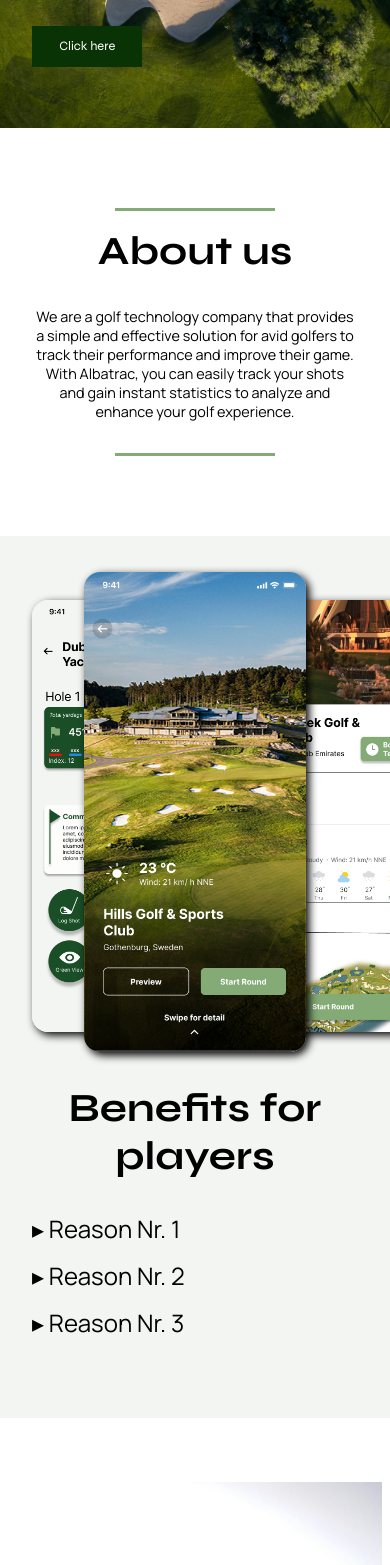
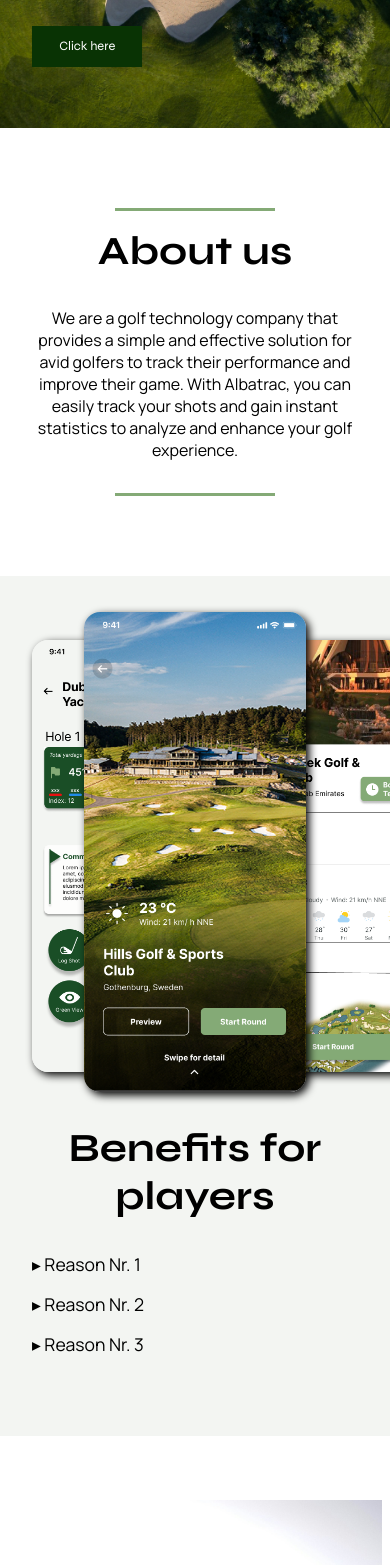
Before and after one commit to albatrac/albatrac, a React (Vite) app: page / in a window 390 px wide. Shown: the part 432-1997 px from the top of the page. Built offline with nearby package versions, Linux system fonts and the light colour scheme.

Commit message:
new mediaqueries fix

```diff
--- a/src/frontend/styling/globals/decoration.scss
+++ b/src/frontend/styling/globals/decoration.scss
@@ -10,7 +10,7 @@
 	margin-bottom: 1rem;
 }
 
-@media (max-width: 768px) {
+@media (max-width: 976px) {
 	.line {
 		width: 10rem;
 		height: 0.2rem;
--- a/src/frontend/styling/globals/typography.scss
+++ b/src/frontend/styling/globals/typography.scss
@@ -37,7 +37,7 @@ li {
 @media (max-width: 768px) {
 	p,
 	.p {
-		font-size: 0.9rem;
+		font-size: 1rem;
 		margin-bottom: 1rem;
 	}
 
@@ -59,14 +59,13 @@ li {
 	}
 
 	li {
-		font-size: 0.9rem;
-		margin-bottom: 1rem;
+		font-size: 1.1rem;
 	}
 }
 @media (max-width: 480px) {
 	p,
 	.p {
-		font-size: 0.9rem;
+		font-size: 1rem;
 		margin-bottom: 1rem;
 	}
 
@@ -88,7 +87,6 @@ li {
 	}
 
 	li {
-		font-size: 0.9rem;
-		margin-bottom: 0.9rem;
+		font-size: 1.1rem;
 	}
 }
--- a/src/frontend/styling/globals/variables.scss
+++ b/src/frontend/styling/globals/variables.scss
@@ -16,7 +16,7 @@
 	--colour-beige-green: #ebf3e7;
 }
 
-@media (max-width: 768px) {
+@media (max-width: 976px) {
 	:root {
 		--page-padding: 4rem;
 	}
--- a/src/frontend/styling/partials/about.scss
+++ b/src/frontend/styling/partials/about.scss
@@ -24,7 +24,7 @@
 	text-align: center;
 }
 
-@media (max-width: 768px) {
+@media (max-width: 976px) {
 	.about__information {
 		width: 100%;
 		margin-left: 0rem;
--- a/src/frontend/styling/partials/footer.scss
+++ b/src/frontend/styling/partials/footer.scss
@@ -12,6 +12,7 @@
 .footer__container {
 	display: flex;
 	flex-direction: row;
+	flex-wrap: wrap;
 	justify-content: space-between;
 }
 
@@ -51,8 +52,8 @@ label.p {
 
 @media (max-width: 976px) {
 	.footer {
-		padding-top: 3rem;
-		padding-bottom: 3rem;
+		padding-top: 2rem;
+		padding-bottom: 2rem;
 	}
 
 	.footer__container {
@@ -62,14 +63,15 @@ label.p {
 	}
 
 	.footer__info {
+		margin-bottom: 2rem;
 		margin-right: 1rem;
 	}
 
 	.footer__logo {
-		padding-top: 1rem;
+		padding-top: 2rem;
 		padding-bottom: 1rem;
 		img {
-			width: 50%;
+			width: 40%;
 		}
 	}
 }
@@ -95,7 +97,7 @@ label.p {
 		margin-top: 2rem;
 		padding-bottom: 1rem;
 		img {
-			width: 50%;
+			width: 40%;
 		}
 	}
 }
--- a/src/frontend/styling/partials/image-text.scss
+++ b/src/frontend/styling/partials/image-text.scss
@@ -21,11 +21,6 @@
 
 .coaches__benefits {
 	list-style: none;
-
-	li {
-		margin-bottom: 1rem;
-		font-size: 1.5rem;
-	}
 }
 
 .coach__image {
--- a/src/frontend/styling/partials/page-intro.scss
+++ b/src/frontend/styling/partials/page-intro.scss
@@ -34,6 +34,7 @@
 	}
 
 	.page-intro__introduction {
+		margin-top: 20rem;
 		max-width: 100%;
 	}
 }
--- a/src/frontend/styling/partials/text-image.scss
+++ b/src/frontend/styling/partials/text-image.scss
@@ -21,10 +21,6 @@
 
 .players__benefits {
 	list-style: none;
-
-	li {
-		font-size: 1.5rem;
-	}
 }
 
 .players__display {
```
